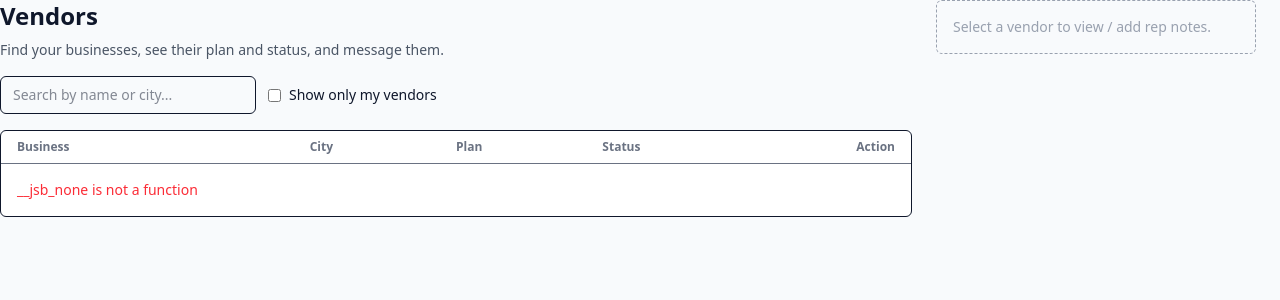
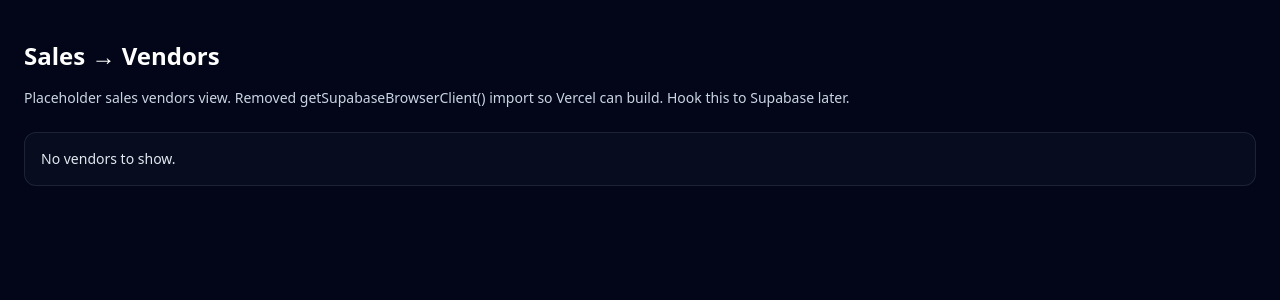
Before and after one commit to klawrence01/LD247, a Next.js app: page /sales/vendors in a window 1280 px wide. Shown: the top 300 px of the page. Built offline with nearby package versions, Linux system fonts and the light colour scheme.

Commit message:
Remove bad supabase import from sales/vendors page

```diff
--- a/src/app/sales/vendors/page.tsx
+++ b/src/app/sales/vendors/page.tsx
@@ -1,273 +1,18 @@
+// src/app/sales/vendors/page.tsx
 "use client";
 
-import { useEffect, useState } from "react";
-import { getSupabaseBrowserClient } from "@/lib/supabaseBrowser";
+import React from "react";
 
-type VendorRow = {
-  id: string;
-  name: string | null;
-  city: string | null;
-  state: string | null;
-  plan: string | null;
-  status: string | null;
-  rep_id: string | null;
-  public_url: string | null;
-};
-
-export default function VendorsPage() {
-  const [vendors, setVendors] = useState<VendorRow[]>([]);
-  const [filtered, setFiltered] = useState<VendorRow[]>([]);
-  const [loading, setLoading] = useState(true);
-  const [errorMsg, setErrorMsg] = useState<string | null>(null);
-  const [showMine, setShowMine] = useState(false);
-  const [searchTerm, setSearchTerm] = useState("");
-  const [selectedVendor, setSelectedVendor] = useState<VendorRow | null>(null);
-
-  const [noteText, setNoteText] = useState("");
-
-  useEffect(() => {
-    async function loadVendors() {
-      try {
-        const supabase = getSupabaseBrowserClient();
-        const { data, error } = await supabase.from("vendors").select("*");
-
-        if (error) {
-          console.error("Error loading vendors:", error);
-          setErrorMsg(error.message || "Unknown error");
-          setVendors([]);
-          setFiltered([]);
-        } else {
-          // data is VendorRow[]
-          const rows = (data || []) as VendorRow[];
-          setVendors(rows);
-          setFiltered(rows);
-        }
-      } catch (err: any) {
-        console.error("Unexpected error:", err);
-        setErrorMsg(err?.message || "Unexpected error");
-        setVendors([]);
-        setFiltered([]);
-      } finally {
-        setLoading(false);
-      }
-    }
-
-    loadVendors();
-  }, []);
-
-  // filter when search or "my vendors" changes
-  useEffect(() => {
-    let list = [...vendors];
-
-    if (searchTerm.trim()) {
-      const q = searchTerm.toLowerCase();
-      list = list.filter((v) => {
-        const name = v.name || "";
-        const city = v.city || "";
-        return name.toLowerCase().includes(q) || city.toLowerCase().includes(q);
-      });
-    }
-
-    // later: if you have auth and know the logged-in rep, filter by that
-    if (showMine) {
-      list = list.filter((v) => v.rep_id === "ken"); // placeholder
-    }
-
-    setFiltered(list);
-
-    // if current selection is filtered out, clear it
-    if (selectedVendor && !list.find((v) => v.id === selectedVendor.id)) {
-      setSelectedVendor(null);
-    }
-  }, [searchTerm, showMine, vendors, selectedVendor]);
-
-  function handleSelect(v: VendorRow) {
-    setSelectedVendor(v);
-  }
-
-  function handleSendNote() {
-    if (!selectedVendor) return;
-    if (!noteText.trim()) return;
-
-    // later: insert into supabase vendor_notes
-    console.log("Rep note to save:", {
-      vendor_id: selectedVendor.id,
-      note: noteText,
-    });
-
-    setNoteText("");
-    alert("Note captured (wire to supabase later).");
-  }
-
+export default function SalesVendorsPage() {
   return (
-    <div className="flex gap-6 pr-6">
-      {/* left column */}
-      <div className="flex-1">
-        <h1 className="text-2xl font-semibold mb-2">Vendors</h1>
-        <p className="text-sm text-gray-600 mb-4">
-          Find your businesses, see their plan and status, and message them.
-        </p>
-
-        <div className="flex items-center gap-3 mb-4">
-          <input
-            value={searchTerm}
-            onChange={(e) => setSearchTerm(e.target.value)}
-            placeholder="Search by name or city..."
-            className="border rounded-md px-3 py-2 w-64 text-sm"
-          />
-          <label className="flex items-center gap-2 text-sm cursor-pointer select-none">
-            <input
-              type="checkbox"
-              checked={showMine}
-              onChange={(e) => setShowMine(e.target.checked)}
-            />
-            Show only my vendors
-          </label>
-        </div>
-
-        <div className="bg-white border rounded-md overflow-hidden">
-          <div className="grid grid-cols-6 px-4 py-2 text-xs font-semibold text-gray-500 border-b">
-            <div className="col-span-2">Business</div>
-            <div>City</div>
-            <div>Plan</div>
-            <div>Status</div>
-            <div className="text-right">Action</div>
-          </div>
-
-          {loading ? (
-            <div className="p-4 text-sm text-gray-500">Loading…</div>
-          ) : errorMsg ? (
-            <div className="p-4 text-sm text-red-500">{errorMsg}</div>
-          ) : filtered.length === 0 ? (
-            <div className="p-4 text-sm text-gray-500">
-              No vendors match that search.
-            </div>
-          ) : (
-            filtered.map((v) => (
-              <button
-                key={v.id}
-                onClick={() => handleSelect(v)}
-                className={`grid grid-cols-6 px-4 py-3 text-sm w-full text-left border-b last:border-b-0 hover:bg-orange-50 transition ${
-                  selectedVendor?.id === v.id ? "bg-orange-100" : ""
-                }`}
-              >
-                <div className="col-span-2">
-                  <div className="font-medium">{v.name || "—"}</div>
-                  <div className="text-xs text-gray-400">
-                    {v.public_url || ""}
-                  </div>
-                </div>
-                <div>
-                  {v.city ? (
-                    <>
-                      {v.city}
-                      {v.state ? `, ${v.state}` : ""}
-                    </>
-                  ) : (
-                    "—"
-                  )}
-                </div>
-                <div>{v.plan || "—"}</div>
-                <div>
-                  {v.status ? (
-                    <span
-                      className={`px-2 py-1 rounded-full text-xs ${
-                        v.status === "active"
-                          ? "bg-green-100 text-green-700"
-                          : v.status === "paused"
-                          ? "bg-yellow-100 text-yellow-700"
-                          : "bg-gray-100 text-gray-600"
-                      }`}
-                    >
-                      {v.status}
-                    </span>
-                  ) : (
-                    "—"
-                  )}
-                </div>
-                <div className="text-right">
-                  <span className="text-blue-500 text-xs">Open →</span>
-                </div>
-              </button>
-            ))
-          )}
-        </div>
-      </div>
-
-      {/* right column – detail */}
-      <div className="w-80">
-        {!selectedVendor ? (
-          <div className="border border-dashed rounded-md p-4 text-sm text-gray-400">
-            Select a vendor to view / add rep notes.
-          </div>
-        ) : (
-          <div className="bg-white border rounded-md p-4 space-y-4">
-            <div>
-              <h2 className="text-lg font-semibold mb-1">
-                {selectedVendor.name}
-              </h2>
-              <p className="text-xs text-gray-500">
-                {selectedVendor.city
-                  ? `${selectedVendor.city}${
-                      selectedVendor.state ? ", " + selectedVendor.state : ""
-                    }`
-                  : "Location unknown"}
-              </p>
-            </div>
-
-            <div className="space-y-2 text-sm">
-              <p>
-                <span className="font-medium">Plan:</span>{" "}
-                {selectedVendor.plan || "—"}
-              </p>
-              <p>
-                <span className="font-medium">Status:</span>{" "}
-                {selectedVendor.status || "—"}
-              </p>
-              <p>
-                <span className="font-medium">Rep:</span>{" "}
-                {selectedVendor.rep_id || "—"}
-              </p>
-              {selectedVendor.public_url ? (
-                <p>
-                  <span className="font-medium">Public page:</span>{" "}
-                  <a
-                    href={selectedVendor.public_url}
-                    target="_blank"
-                    className="text-blue-500 underline"
-                  >
-                    {selectedVendor.public_url}
-                  </a>
-                </p>
-              ) : null}
-            </div>
-
-            <div className="pt-2 border-t">
-              <label className="text-xs font-medium text-gray-700">
-                Rep note
-              </label>
-              <textarea
-                value={noteText}
-                onChange={(e) => setNoteText(e.target.value)}
-                className="mt-1 w-full border rounded-md text-sm px-2 py-1 min-h-[80px]"
-                placeholder="Called, left VM. Wants to start on trial next week…"
-              />
-              <button
-                onClick={handleSendNote}
-                className="mt-2 bg-orange-500 text-white text-sm px-3 py-1 rounded-md"
-              >
-                Save note
-              </button>
-            </div>
-
-            <div className="pt-2 border-t">
-              <p className="text-xs text-gray-400">
-                Later: pull last messages, last appointment, and payments into
-                this panel.
-              </p>
-            </div>
-          </div>
-        )}
+    <div className="min-h-screen bg-slate-950 text-white px-6 py-10">
+      <h1 className="text-2xl font-bold mb-4">Sales → Vendors</h1>
+      <p className="text-slate-300 text-sm mb-6">
+        Placeholder sales vendors view. Removed getSupabaseBrowserClient()
+        import so Vercel can build. Hook this to Supabase later.
+      </p>
+      <div className="rounded-xl border border-slate-200/10 bg-slate-900/40 p-4">
+        <p className="text-slate-200 text-sm">No vendors to show.</p>
       </div>
     </div>
   );
```
